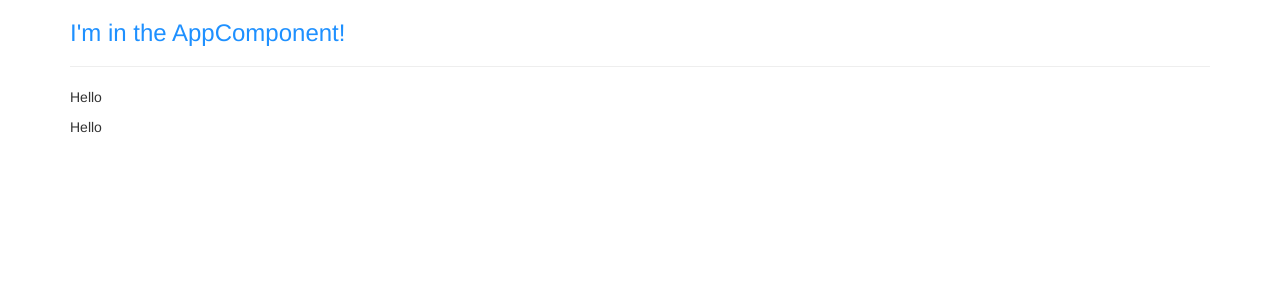
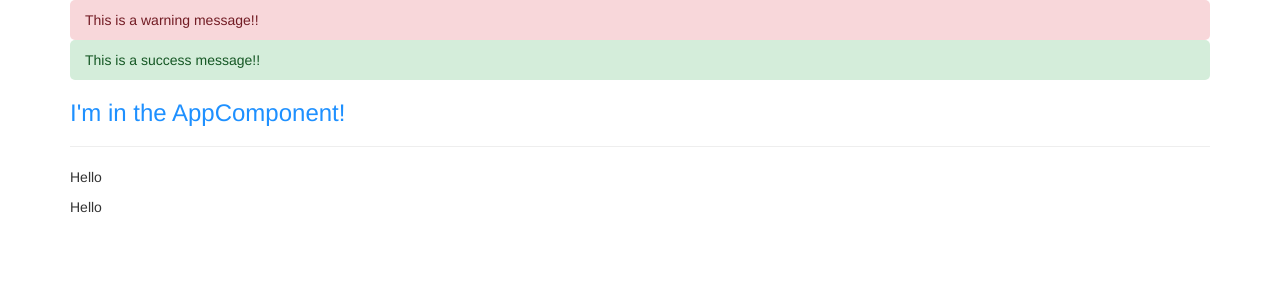
Before and after one commit to SmitBhikadiya-M/Angular-Udemy-Course, an Angular app in the folder CourseIntro/: page / in a window 1280 px wide. Shown: the top 300 px of the page. Built offline with nearby package versions, Linux system fonts and the light colour scheme.

Commit message:
Assignment 1: Practicing Components

```diff
--- a/CourseIntro/src/app/app.component.html
+++ b/CourseIntro/src/app/app.component.html
@@ -1,11 +1,13 @@
 <div class="container">
+  <app-warning-alert></app-warning-alert>
+  <app-success-alert></app-success-alert>
   <div class="row">
     <div class="col-xs-12">
       <h3>I'm in the AppComponent!</h3>
       <hr>
-      <!-- <app-servers></app-servers> -->
+      <app-servers></app-servers>
       <!-- <div app-servers></div> -->
-      <div class="app-servers"></div>
+      <!-- <div class="app-servers"></div> -->
     </div>
   </div>
 </div>
--- a/CourseIntro/src/app/app.module.ts
+++ b/CourseIntro/src/app/app.module.ts
@@ -4,11 +4,15 @@ import { BrowserModule } from '@angular/platform-browser';
 import { AppComponent } from './app.component';
 import { ServerComponent } from './server/server.component';
 import { ServersComponent } from './servers/servers.component'
+import { WarningAlertComponent } from './warning-alert/warning-alert.component';
+import { SuccessAlertComponent } from './success-alert/success-alert.component';
 @NgModule({
   declarations: [
     AppComponent,
     ServerComponent,
-    ServersComponent
+    ServersComponent,
+    WarningAlertComponent,
+    SuccessAlertComponent
   ],
   imports: [
     BrowserModule,
--- a/CourseIntro/src/app/server/server.component.ts
+++ b/CourseIntro/src/app/server/server.component.ts
@@ -1,5 +1,4 @@
 import { Component } from "@angular/core";
-
 
 @Component({
     selector: 'app-server',
--- a/CourseIntro/src/app/servers/servers.component.ts
+++ b/CourseIntro/src/app/servers/servers.component.ts
@@ -1,7 +1,7 @@
 import { Component, OnInit } from '@angular/core';
 
 @Component({
-  selector: '.app-servers.',
+  selector: 'app-servers.',
   template: `
     <app-server></app-server>
     <app-server></app-server>
--- /dev/null
+++ b/CourseIntro/src/app/success-alert/success-alert.component.ts
@@ -0,0 +1,25 @@
+import { Component, OnInit } from '@angular/core';
+
+@Component({
+  selector: 'app-success-alert',
+    template: `
+        <div>This is a success message!!</div>
+    `,
+    styles: [`
+        div{
+            width: 100%;
+            padding: 10px 15px;
+            color: #155724;
+            border-radius: 5px;
+            background-color: #d4edda;
+        }
+    `]
+})
+export class SuccessAlertComponent implements OnInit {
+
+  constructor() { }
+
+  ngOnInit(): void {
+  }
+
+}
--- /dev/null
+++ b/CourseIntro/src/app/warning-alert/warning-alert.component.ts
@@ -0,0 +1,20 @@
+import { Component } from "@angular/core";
+
+@Component({
+    selector: 'app-warning-alert',
+    template: `
+        <div>This is a warning message!!</div>
+    `,
+    styles: [`
+        div{
+            width: 100%;
+            padding: 10px 15px;
+            color: #721c24;
+            border-radius: 5px;
+            background-color: #f8d7da;
+        }
+    `]
+})
+export class WarningAlertComponent{
+
+}
```
